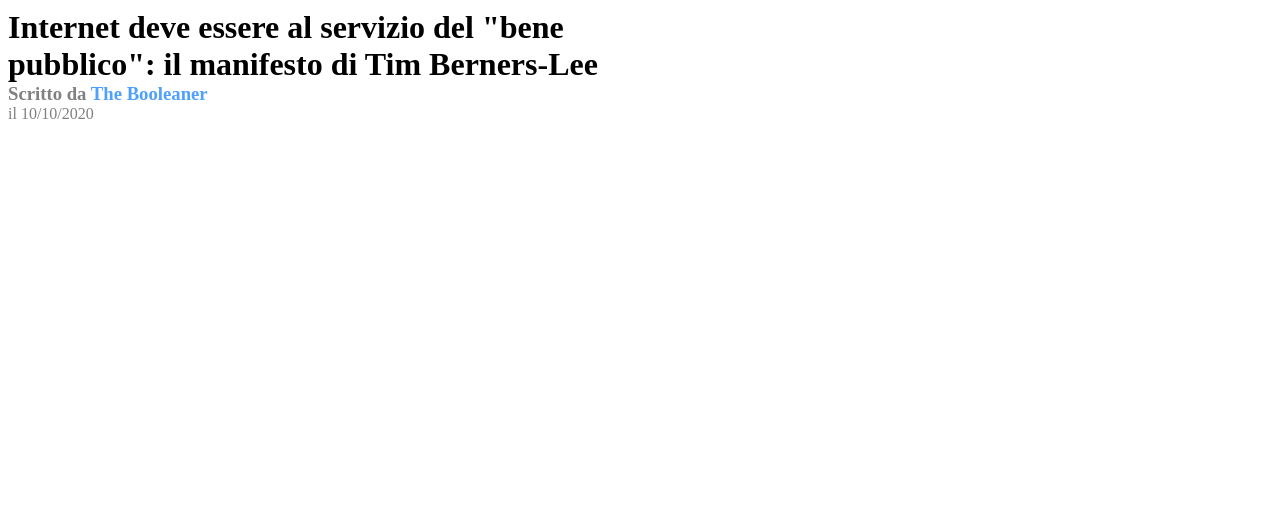
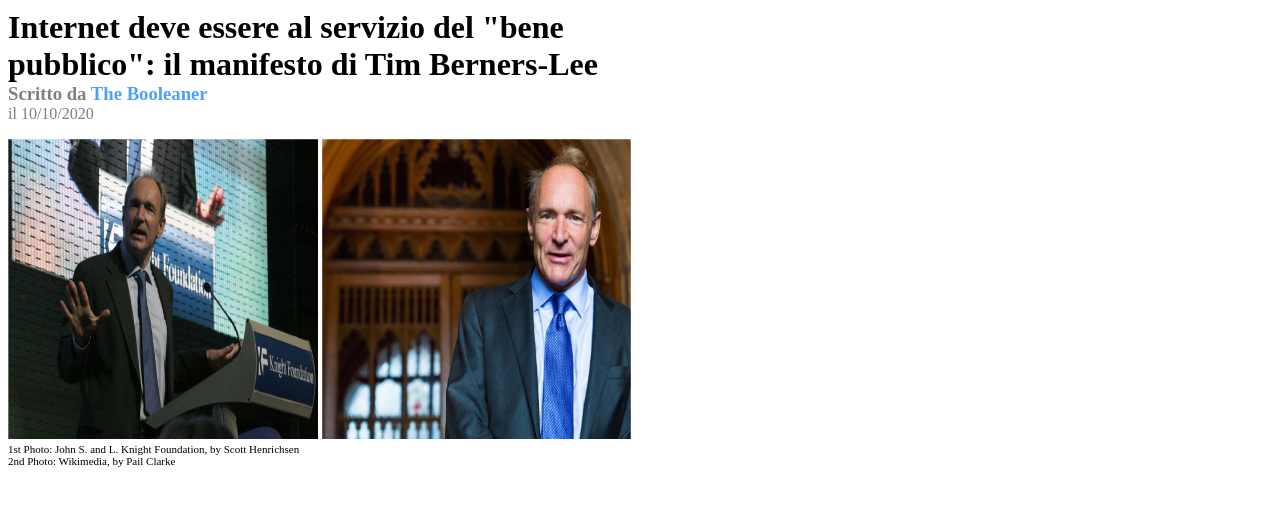
Before and after one commit to AntonioRusso1997/html-css-booleaner, a plain HTML site: page index.html in a window 1280 px wide. Shown: the part 120-626 px from the top of the page. Drawn offline with Linux system fonts and the light colour scheme.

Commit message:
Inserimento Immagini e descrizioni

```diff
--- a/css/style.css
+++ b/css/style.css
@@ -33,3 +33,13 @@
     color: grey;
     margin-top: 0;
 }
+
+.notizia img {
+    width: 49%;
+    height: 300px;
+}
+
+.desc-foto p {
+    margin: 0;
+    font-size: 11px;
+}
--- a/index.html
+++ b/index.html
@@ -24,6 +24,14 @@
             <h3 class="sottotitolo">Scritto da <span>The Booleaner</span></h3>
 
             <p class="data">il 10/10/2020</p>
+
+            <img src="img/tim-1.jpg" alt="Tim Berners-Lee 1">
+            <img src="img/tim-2.jpg" alt="Tim Berners-Lee 2">
+
+            <div class="desc-foto">
+                <p>1st Photo: John S. and L. Knight Foundation, by Scott Henrichsen</p>
+                <p>2nd Photo: Wikimedia, by Pail Clarke</p>
+            </div>
         </div>
 
     </main>
```
